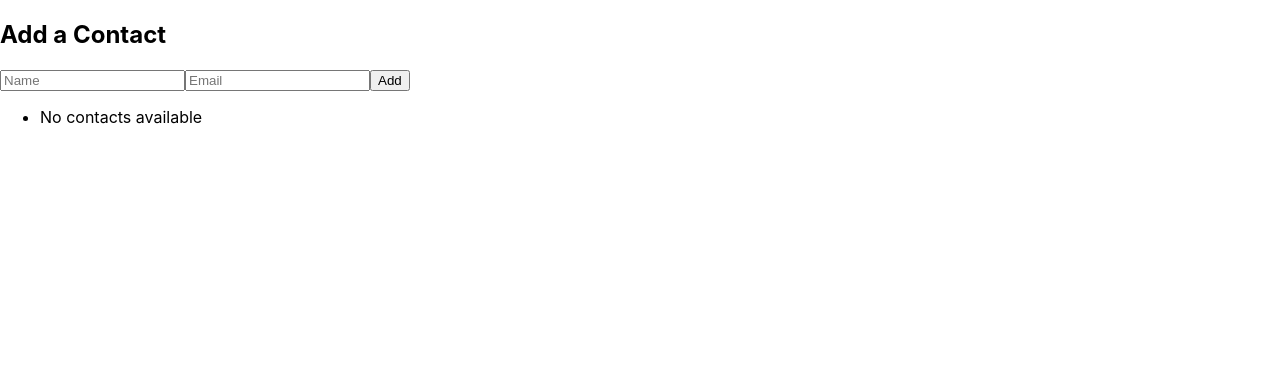
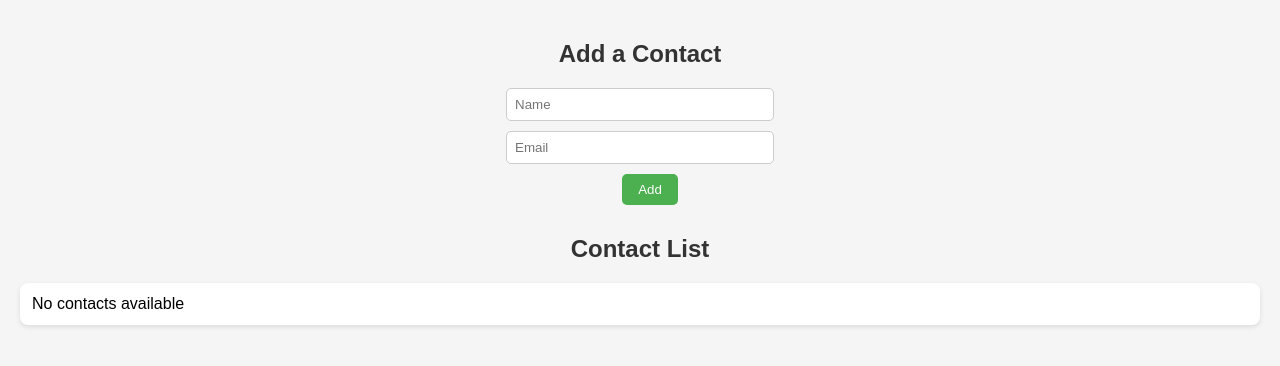
Before and after one commit to Saeed-Iqtaish/contact-manager, a React (Create React App) app: page / in a window 1280 px wide. Shown: the top 366 px of the page. Built offline with nearby package versions, Linux system fonts and the light colour scheme.

Commit message:
Added styling to the site

```diff
--- a/src/App.css
+++ b/src/App.css
@@ -1,38 +1,11 @@
-.App {
-  text-align: center;
+body {
+  font-family: Arial, sans-serif;
+  background-color: #f5f5f5;
+  margin: 0;
+  padding: 20px;
 }
 
-.App-logo {
-  height: 40vmin;
-  pointer-events: none;
+h2 {
+  text-align: center;
+  color: #333;
 }
-
-@media (prefers-reduced-motion: no-preference) {
-  .App-logo {
-    animation: App-logo-spin infinite 20s linear;
-  }
-}
-
-.App-header {
-  background-color: #282c34;
-  min-height: 100vh;
-  display: flex;
-  flex-direction: column;
-  align-items: center;
-  justify-content: center;
-  font-size: calc(10px + 2vmin);
-  color: white;
-}
-
-.App-link {
-  color: #61dafb;
-}
-
-@keyframes App-logo-spin {
-  from {
-    transform: rotate(0deg);
-  }
-  to {
-    transform: rotate(360deg);
-  }
-}
--- a/src/App.js
+++ b/src/App.js
@@ -2,7 +2,7 @@ import logo from './logo.svg';
 import './App.css';
 import { useState, useEffect } from 'react';
 import ContactForm from './components/ContactForm';
-import ContanctList from './components/ContanctList';
+import ContactList from './components/ContactList';
 
 function App() {
 
@@ -20,7 +20,7 @@ function App() {
   return (
     <>
     <ContactForm addContact = {addContact}/>
-    <ContanctList contact = {contact} deleteContact = {deleteContact}/>
+    <ContactList contact = {contact} deleteContact = {deleteContact}/>
     </>
   );
 }
--- a/src/components/ContactForm.jsx
+++ b/src/components/ContactForm.jsx
@@ -1,5 +1,6 @@
 import React from 'react'
 import { useState } from 'react'
+import '../css/ContactForm.css'
 
 function ContactForm(props) {
 
--- a/src/components/ContactItem.jsx
+++ b/src/components/ContactItem.jsx
@@ -1,4 +1,5 @@
 import React from 'react'
+import '../css/ContactItem.css'
 
 function ContactItem({ contact, index, deleteContact }) {
     return (
--- /dev/null
+++ b/src/components/ContactList.jsx
@@ -0,0 +1,27 @@
+import React from 'react'
+import ContactItem from './ContactItem'
+import '../css/ContactList.css';
+
+function ContactList(props) {
+    return (
+        <div className="contact-list">
+            <h2>Contact List</h2>
+            <ul>
+                {props.contact.length === 0 ? (
+                    <li>No contacts available</li>
+                ) : (
+                    props.contact.map((contact, index) => (
+                        <ContactItem
+                            key={index}
+                            contact={contact}
+                            index={index}
+                            deleteContact={props.deleteContact}
+                        />
+                    ))
+                )}
+            </ul>
+        </div>
+    )
+}
+
+export default ContactList
--- a/src/components/ContanctList.jsx
+++ /dev/null
@@ -1,27 +0,0 @@
-import React from 'react'
-import ContactItem from './ContactItem'
-
-function ContanctList(props) {
-    return (
-        <>
-            <ul>
-                {props.contact.length === 0 ? (
-                    <li>No contacts available</li>
-                ) : (
-                    props.contact.map((contact, index) => (
-                        <li key={index}>
-                            {props.contact.map((contact, index) =>
-                                <ContactItem
-                                    contact={contact}
-                                    index={index}
-                                    deleteContact={props.deleteContact}
-                                />)}
-                        </li>
-                    ))
-                )}
-            </ul>
-        </>
-    )
-}
-
-export default ContanctList
--- /dev/null
+++ b/src/css/ContactForm.css
@@ -0,0 +1,27 @@
+form {
+    display: flex;
+    flex-direction: column;
+    align-items: center;
+    gap: 10px;
+    margin-bottom: 30px;
+  }
+
+  input {
+    padding: 8px;
+    width: 250px;
+    border: 1px solid #ccc;
+    border-radius: 5px;
+  }
+
+  button[type="submit"] {
+    padding: 8px 16px;
+    background-color: #4CAF50;
+    color: white;
+    border: none;
+    border-radius: 5px;
+    cursor: pointer;
+  }
+
+  button[type="submit"]:hover {
+    background-color: #45a049;
+  }
--- /dev/null
+++ b/src/css/ContactItem.css
@@ -0,0 +1,13 @@
+button {
+    margin-left: 20px;
+    padding: 5px 10px;
+    background-color: #ff4d4f;
+    color: white;
+    border: none;
+    border-radius: 5px;
+    cursor: pointer;
+  }
+
+  button:hover {
+    background-color: #ff1f1f;
+  }
--- /dev/null
+++ b/src/css/ContactList.css
@@ -0,0 +1,12 @@
+ul {
+    list-style: none;
+    padding: 0;
+  }
+
+  li {
+    background-color: white;
+    margin-bottom: 10px;
+    padding: 12px;
+    border-radius: 8px;
+    box-shadow: 0 2px 5px rgba(0, 0, 0, 0.1);
+  }
```
